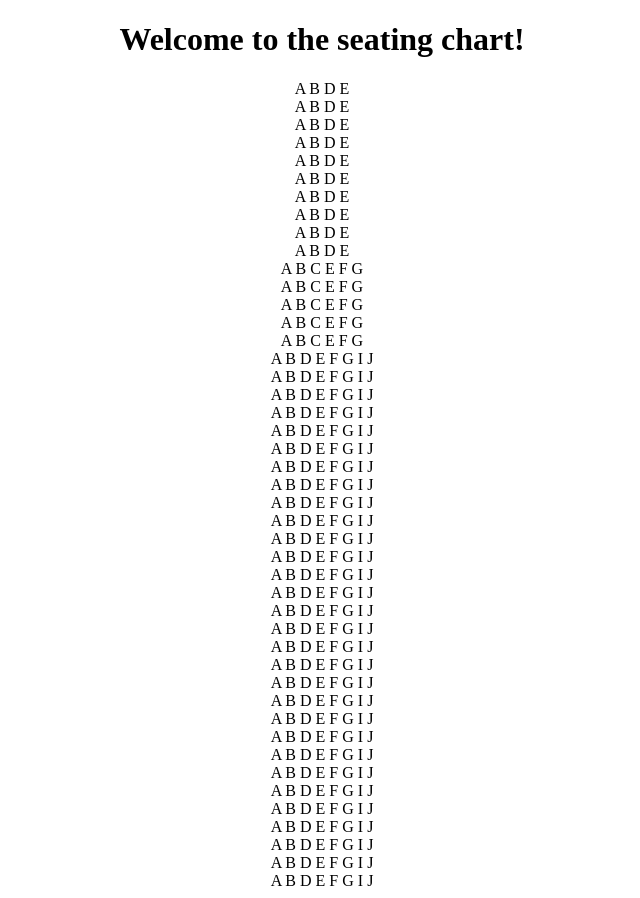
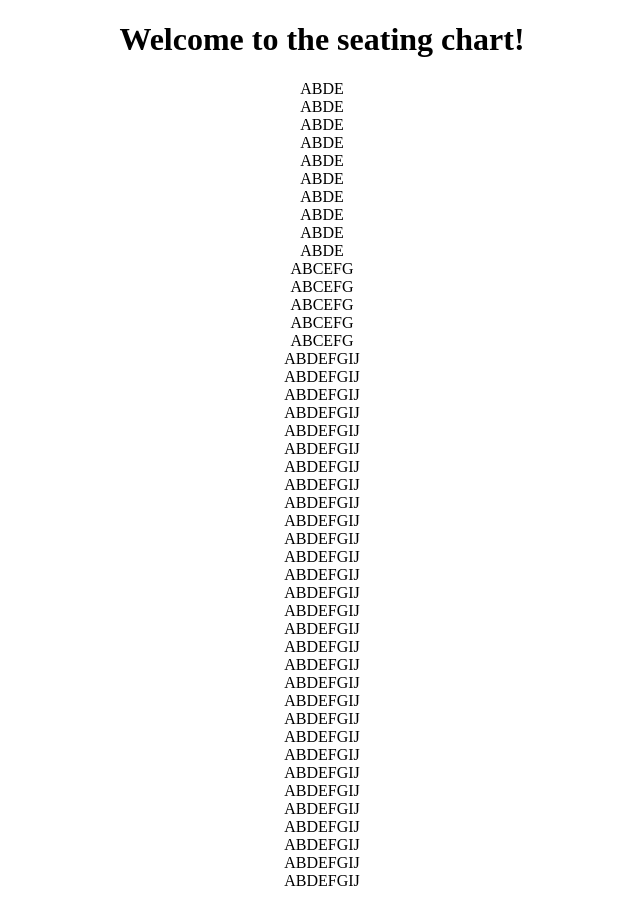
Before and after one commit to jaj2610/seatingChart, an Angular app: page / in a window 1280 px wide. Shown: the whole page, without its empty margins (318-958 px from the left). Built offline with nearby package versions, Linux system fonts and the light colour scheme.

Commit message:
Add seat.component and selected.service
 - seat.component with seat and selected inputs

 - selected.service to guarantee one seat selection

 - simple green/black text styling for selected seat

```diff
--- /dev/null
+++ b/src/app/seating/seat/seat.component.css
@@ -0,0 +1,7 @@
+.selected {
+  color: green;
+}
+
+.unselected {
+  color: black;
+}
--- /dev/null
+++ b/src/app/seating/seat/seat.component.html
@@ -0,0 +1 @@
+<span [class]="selected ? 'selected' : 'unselected'">{{seat.seat}}</span>
--- /dev/null
+++ b/src/app/seating/seat/seat.component.ts
@@ -0,0 +1,17 @@
+import { Component, OnInit, Input } from '@angular/core';
+
+@Component({
+  selector: 'app-seat',
+  templateUrl: './seat.component.html',
+  styleUrls: ['./seat.component.css']
+})
+export class SeatComponent implements OnInit {
+  @Input() seat = {};
+  @Input() selected = false;
+
+  constructor() { }
+
+  ngOnInit() {
+  }
+
+}
--- a/src/app/seating/seating.component.html
+++ b/src/app/seating/seating.component.html
@@ -1,5 +1,5 @@
 <div *ngFor="let row of seating">
   <span *ngFor="let seat of row">
-    {{seat.seat}}
+    <app-seat [seat]="seat" [selected]="seat === selectedService.selectedSeat" (click)="selectedService.selectedSeat = seat"></app-seat>
   </span>
 </div>
--- a/src/app/seating/seating.component.ts
+++ b/src/app/seating/seating.component.ts
@@ -1,5 +1,6 @@
 import { Component, OnInit } from '@angular/core';
 import { SeatingChartService } from './seating-chart.service';
+import { SelectedService } from './shared/selected.service';
 
 @Component({
   selector: 'app-seating',
@@ -10,7 +11,7 @@ export class SeatingComponent implements OnInit {
 
   public seating = [[]];
 
-  constructor(private seatingService: SeatingChartService) { }
+  constructor(private seatingService: SeatingChartService, public selectedService: SelectedService) { }
 
   ngOnInit() {
     this.seatingService.initChart();
--- /dev/null
+++ b/src/app/seating/shared/selected.service.ts
@@ -0,0 +1,10 @@
+import { Injectable } from '@angular/core';
+
+@Injectable()
+export class SelectedService {
+
+  public selectedSeat = {};
+
+  constructor() { }
+
+}
```
Also changed, not shown: src/app/seating/seating.module.ts (+7 -2 lines), 2 other files (tests, documents, lock files or other folders).
